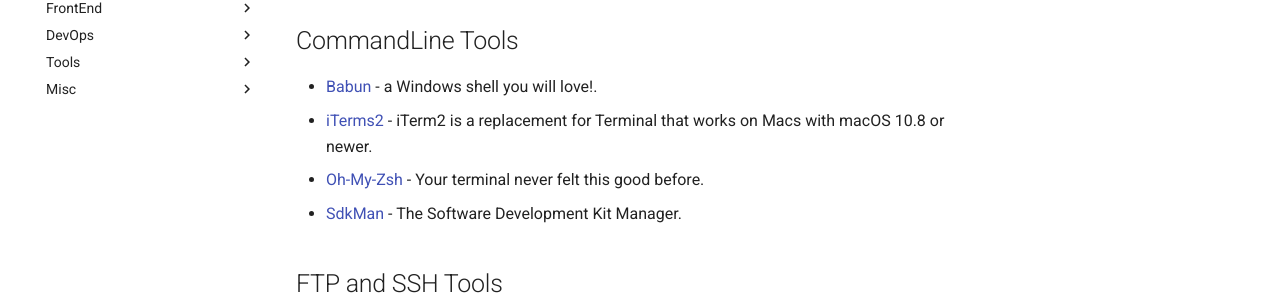
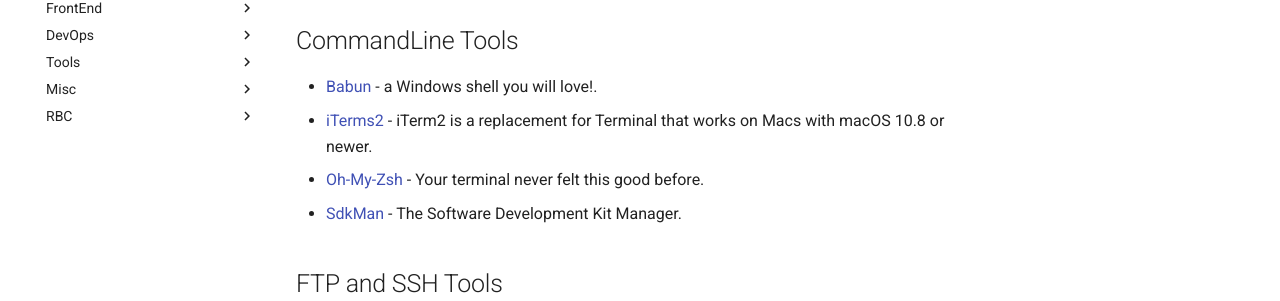
Before and after one commit to jdbirla/jd-dev-notes, an MkDocs documentation site: the page built from docs/index.md, in a window 1280 px wide. Shown: the part 345-646 px from the top of the page. Built offline with MkDocs 1.6.1 and Material for MkDocs 9.7.7, drawn with Linux system fonts in a browser that asks for light colours; comment, search, counter and statistics services are not loaded.

Commit message:
adding rbc techstak

```diff
--- a/mkdocs.yml
+++ b/mkdocs.yml
@@ -70,6 +70,9 @@ nav:
     - CleanArchitecture: misc/clean-architecture.md
     - Agile: misc/agile.md
     - Daily_Commands: misc/Daily_Commands.md
+
+  - RBC:
+    - TechStack: rbc/techstak.md
 # Customization
 extra:
   manifest: "manifest.webmanifest"
```
